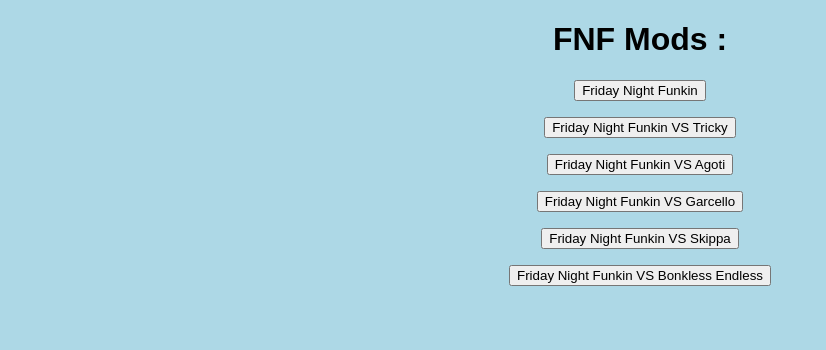
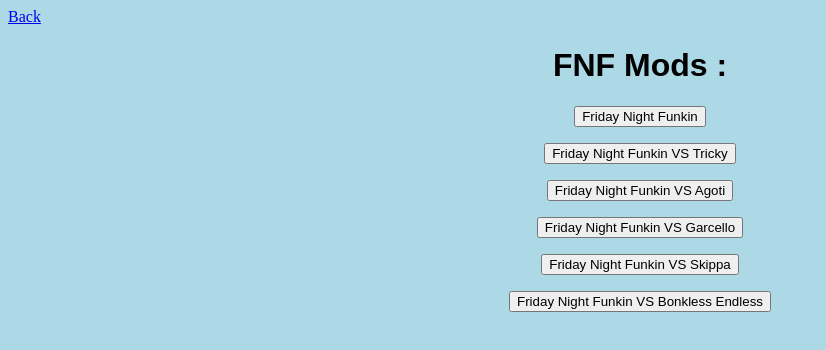
Before and after one commit to TheMonkeExe/Palblock-FNF, a plain HTML site: page index.html in a window 1280 px wide. Shown: the whole page, without its empty margins (0-826 px from the left). Drawn offline with Linux system fonts and the light colour scheme.

Commit message:
Update index.html

```diff
--- a/index.html
+++ b/index.html
@@ -17,6 +17,8 @@ body {
 }
 
 </style>
+
+<a href="https://themonkeexe.github.io/PalBlock/">Back</a>
 
 <center>
 
```
